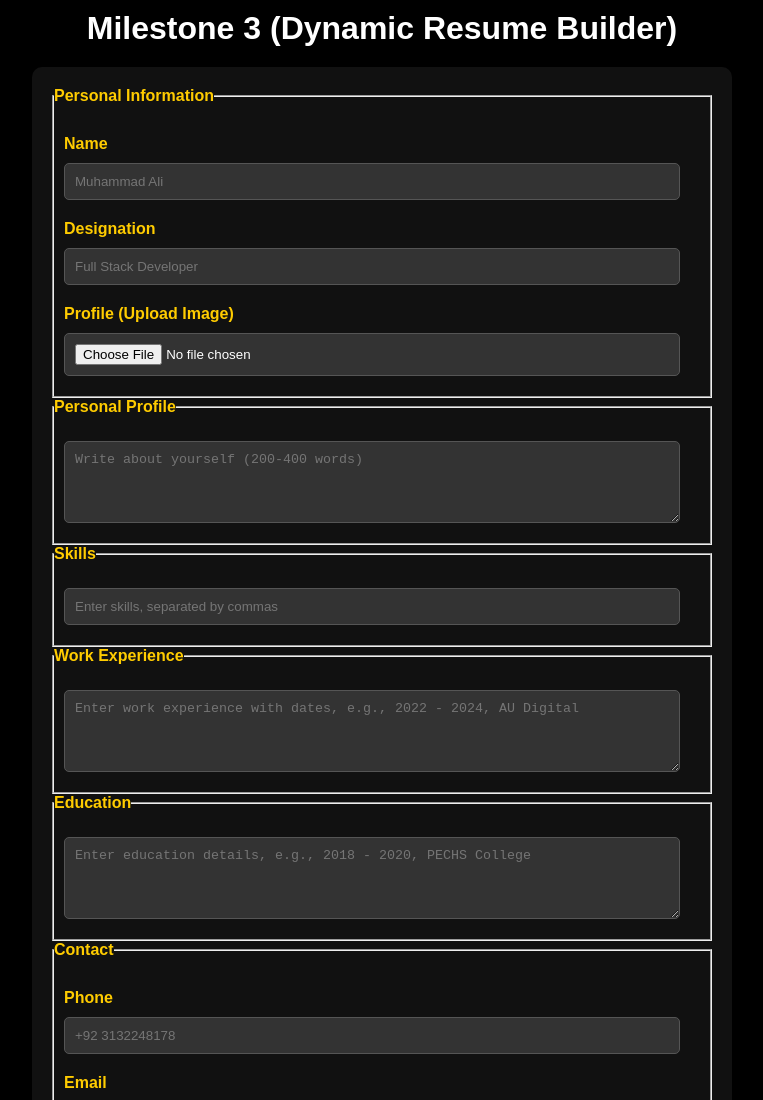
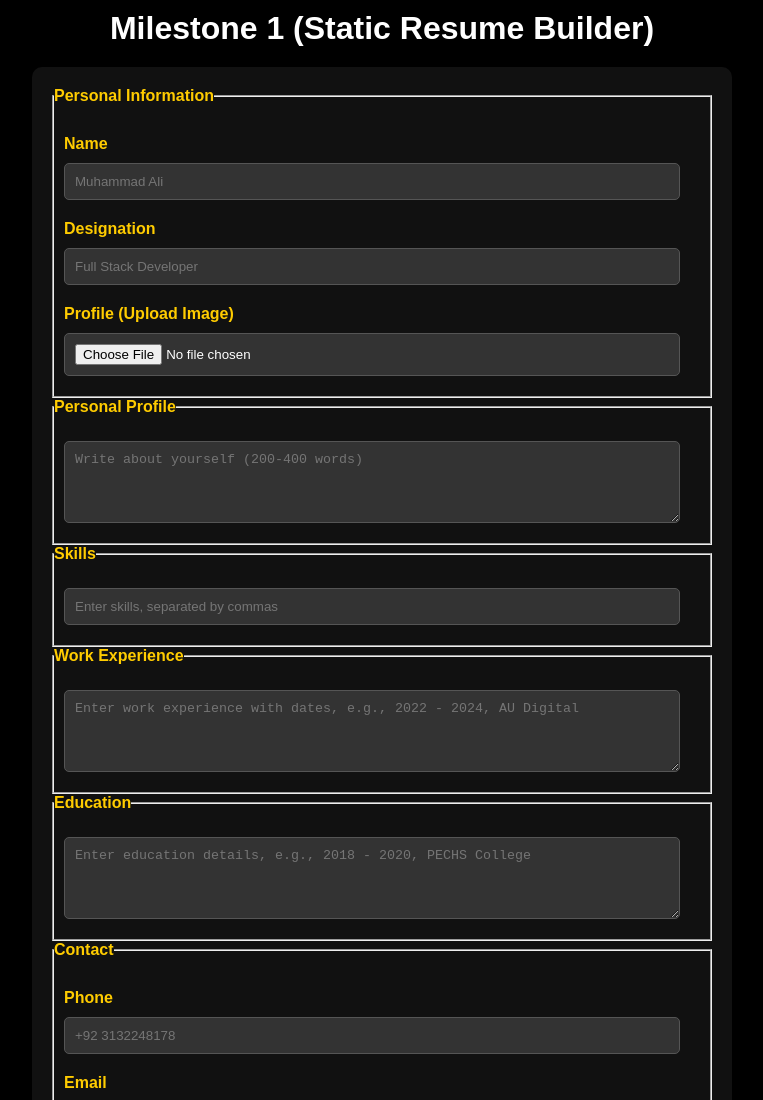
Before and after one commit to momibhai/Resume-Builder, a plain HTML site: page index.html in a window 1280 px wide. Shown: the top 1100 px of the page, without its empty margins (258-1021 px from the left). Drawn offline with nearby package versions, Linux system fonts and the light colour scheme.

Commit message:
Changed heading

```diff
--- a/index.html
+++ b/index.html
@@ -11,7 +11,7 @@
 
 </head>
 <body>
-    <h1>Milestone 3 (Dynamic Resume Builder)</h1>
+    <h1>Milestone 1 (Static Resume Builder)</h1>
     <form id="resumeForm" class="resume-form">
         <fieldset>
             <legend>Personal Information</legend>
```
